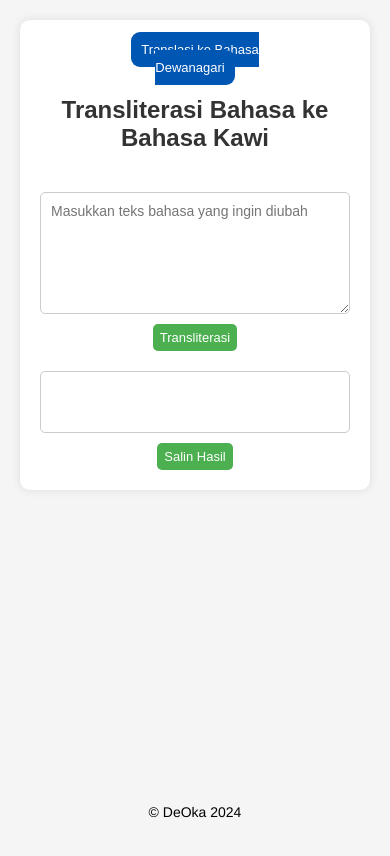
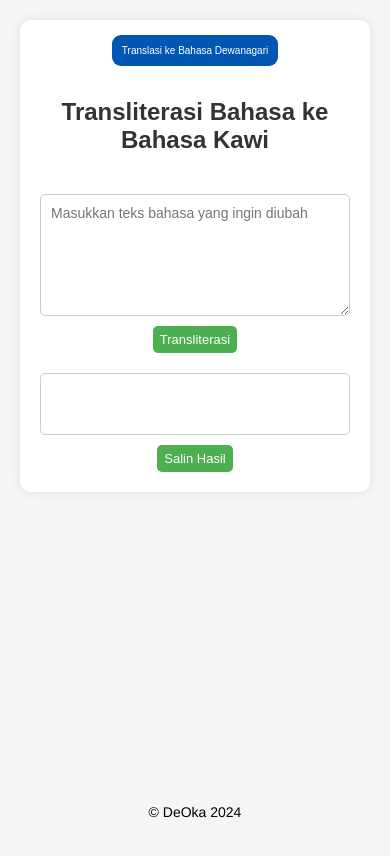
Before and after one commit to DeOkanee/text-kawi, a plain HTML site: page index.html in a window 390 px wide. Drawn offline with Linux system fonts and the light colour scheme.

Commit message:
update code

```diff
--- a/index.html
+++ b/index.html
@@ -66,7 +66,7 @@
       .rubah {
         text-align: center;
         margin-bottom: 20px;
-        width: 50%;
+        width: auto;
         margin: 0 auto;
       }
       .rubah a:hover {
@@ -100,6 +100,14 @@
         color: #007bff;
       }
       @media (max-width: 440px) {
+        .rubah {
+        text-align: center;
+        margin-bottom: 20px;
+        width: auto;
+      }
+      .rubah a{
+        font-size: 10px;
+      }
         textarea {
           font-size: 14px;
         }
```
